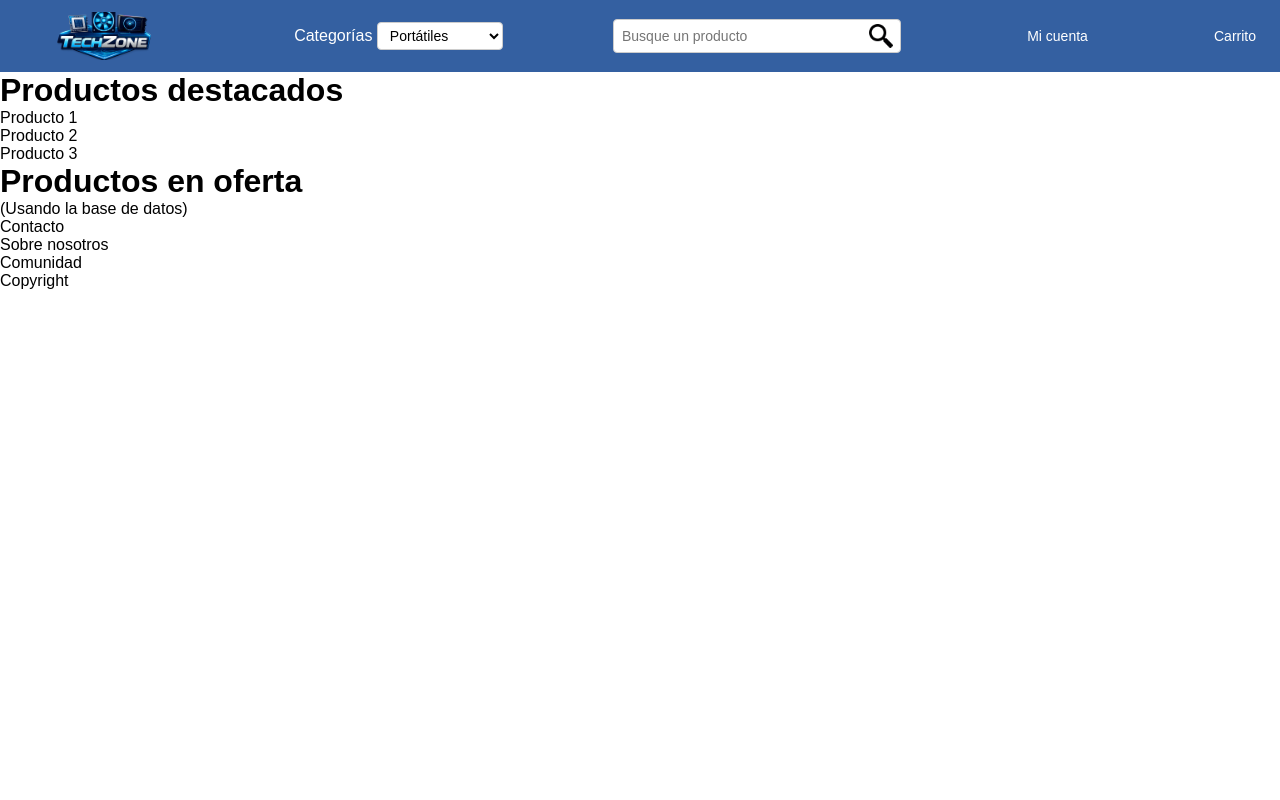
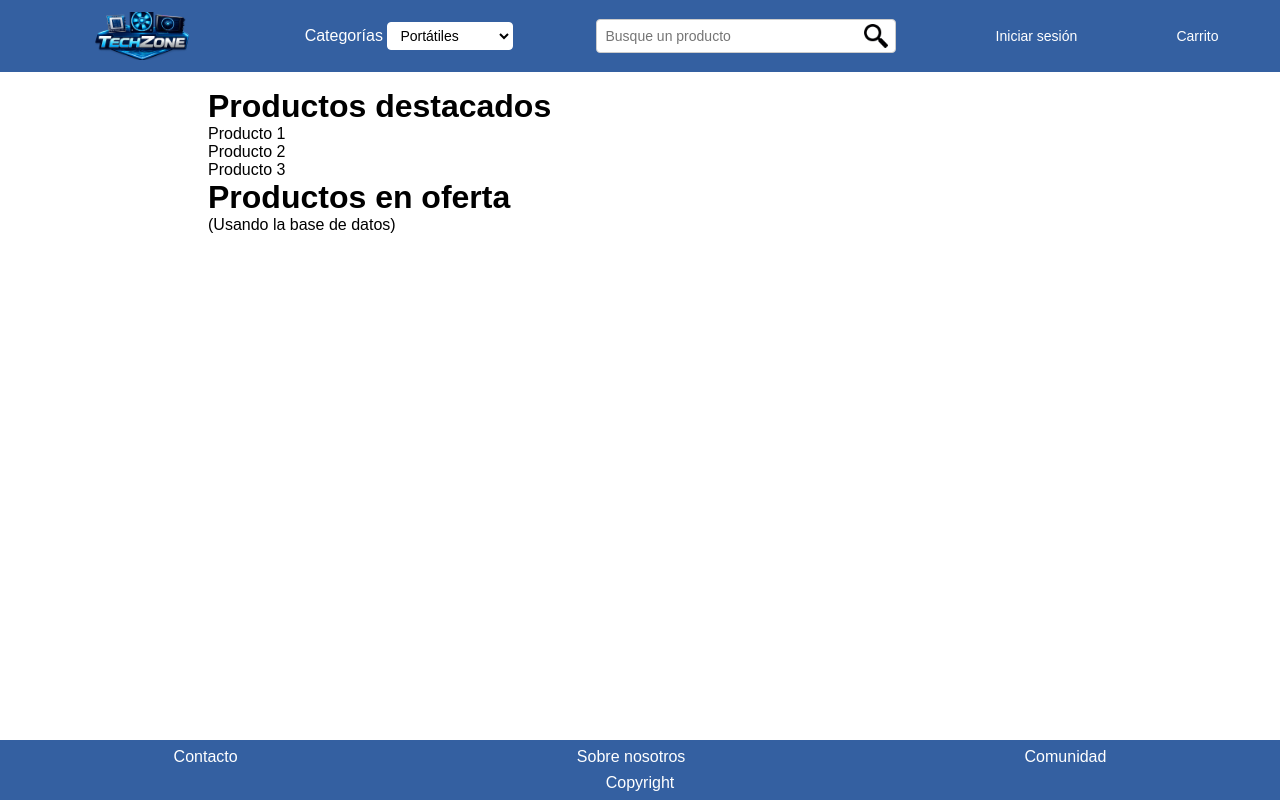
Before and after one commit to GrupoGitJoseLuisDavidAngeles/web_TechZone, a PHP site: page / in a window 1280 px wide. Run offline with PHP 8.4, Linux system fonts and the light colour scheme.

Commit message:
Actualización de la página index.css e index.php

```diff
--- a/src/public/index.css
+++ b/src/public/index.css
@@ -11,72 +11,137 @@
 
 body {
     min-height: 100dvh;
-    display: flex;
-    flex-direction: column;
+    display: grid;
+    grid-template-rows: auto 1fr auto;
+    grid-template-columns: 15% 1fr 15%;
+    grid-template-areas:
+    "header           header   header"
+    "asideIzquierdo   main     asideDerecho"
+    "footer           footer   footer";
+}
+
+.asideDerecho {
+    grid-area: asideDerecho;
 }
 
 main {
-    flex: 1 1 0;
+    grid-area: main;
+    padding: 1rem;
+}
+
+
+.asideIzquierdo {
+    grid-area: asideIzquierdo;
 }
 
 header, footer {
-    background-color: rgb(22, 22, 134);
+    background-color: #3460a1;
     color: white;
 }
 
+
 header {
+    grid-area: header;
     display: flex;
-    justify-content: space-around;
     align-items: center;
-    height: 80px;
-    padding: 5px;
-    gap: 5px;
-}
-
-.selectCategorias{
-    height: 40px;
-}
-
-.inputBusqueda {
-    height: 40px;
+    justify-content: center;
+    padding: 0.75rem 1.5rem;
+    gap: 1rem;
 }
 
 
 .logo {
+    width: 10rem;
+    height: 3rem;
     background-image: url("./images/logo_techzone.png");
     background-size: cover;
     background-repeat: no-repeat;
     background-position: center;
-    height: 110px;
-    width: 100px;
 }
 
+
+.selectCategorias {
+    padding: 0.25rem 0.5rem;
+    font-size: 0.875rem;
+    border-radius: 0.25rem;
+    border: 0.0625rem solid rgb(255, 255, 255);
+    background-color: #fff;
+}
+
+
 .divBusqueda {
-    display: flex;
-    align-items: center;
+    position: relative;
+    width: 18rem;
+}
+
+.inputBusqueda {
+    width: 100%;
+    padding: 0.5rem 2.5rem 0.5rem 0.5rem;
+    border: 0.0625rem solid #ccc;
+    border-radius: 0.25rem;
+    font-size: 0.875rem;
+    outline: none;
 }
 
 .imagenLupa {
+    position: absolute;
+    right: 0.5rem;
+    top: 50%;
+    transform: translateY(-50%);
+    width: 1.5rem;
+    height: 1.5rem;
     background-image: url("./images/busqueda-de-lupa.png");
-    height: 40px;
-    width: 40px;
-    background-size: 80%;
-    background-repeat: no-repeat;
+    background-size: cover;
     background-position: center;
-    display: inline-block;
-    background-color: white;
+    cursor: pointer;
+}
 
+
+header span {
+    margin-left: 1rem;
+    cursor: pointer;
+    font-size: 0.875rem;
+    transition: color 0.3s;
+}
+
+header span:hover {
+    color: black;
+}
+
+footer{
+    grid-area: footer;
 }
 
 .listaFooter {
     display: flex;
-    flex-direction: row;
     justify-content: space-around;
-    list-style-type: none;
-    padding: 5px;
-    gap: 5px;
+    list-style: none;
+    padding: 0.5rem;
+    gap: 0.5rem;
 }
 
 .pCopyright {
     text-align: center;
+    padding-bottom: 0.5rem;
 }
+
+
+
+
+
+
+
+
+
+@media screen and (min-width: 768px) {
+    header {
+        flex-wrap: wrap;
+        justify-content: space-around;
+        gap: 0.5rem;
+    }
+
+    .divBusqueda {
+        width: 100%;
+        max-width: 300px;
+    }
+}
--- a/src/public/index.php
+++ b/src/public/index.php
@@ -1,10 +1,10 @@
 <!DOCTYPE html>
-<html lang="es">
+<html lang="en">
 <head>
     <meta charset="UTF-8">
     <meta name="viewport" content="width=device-width, initial-scale=1.0">
     <title>TechZone</title>
-    <link rel="stylesheet" href="./style.css">
+    <link rel="stylesheet" href="./index.css">
 </head>
 <body>
     <header>
@@ -25,10 +25,11 @@
             <span class="imagenLupa"></span>
         </div>
 
-        <span>Mi cuenta</span>
+        <span>Iniciar sesión</span>
         <span>Carrito</span>
     </header>
 
+    <aside class="asideIzquierdo"></aside>
 
     <main>
         <h1>Productos destacados</h1>
@@ -44,6 +45,8 @@
         </div>
     </main>
 
+    <aside class="asideDerecho"></aside>
+
     <footer>
         <nav>
             <ul class="listaFooter">
```
